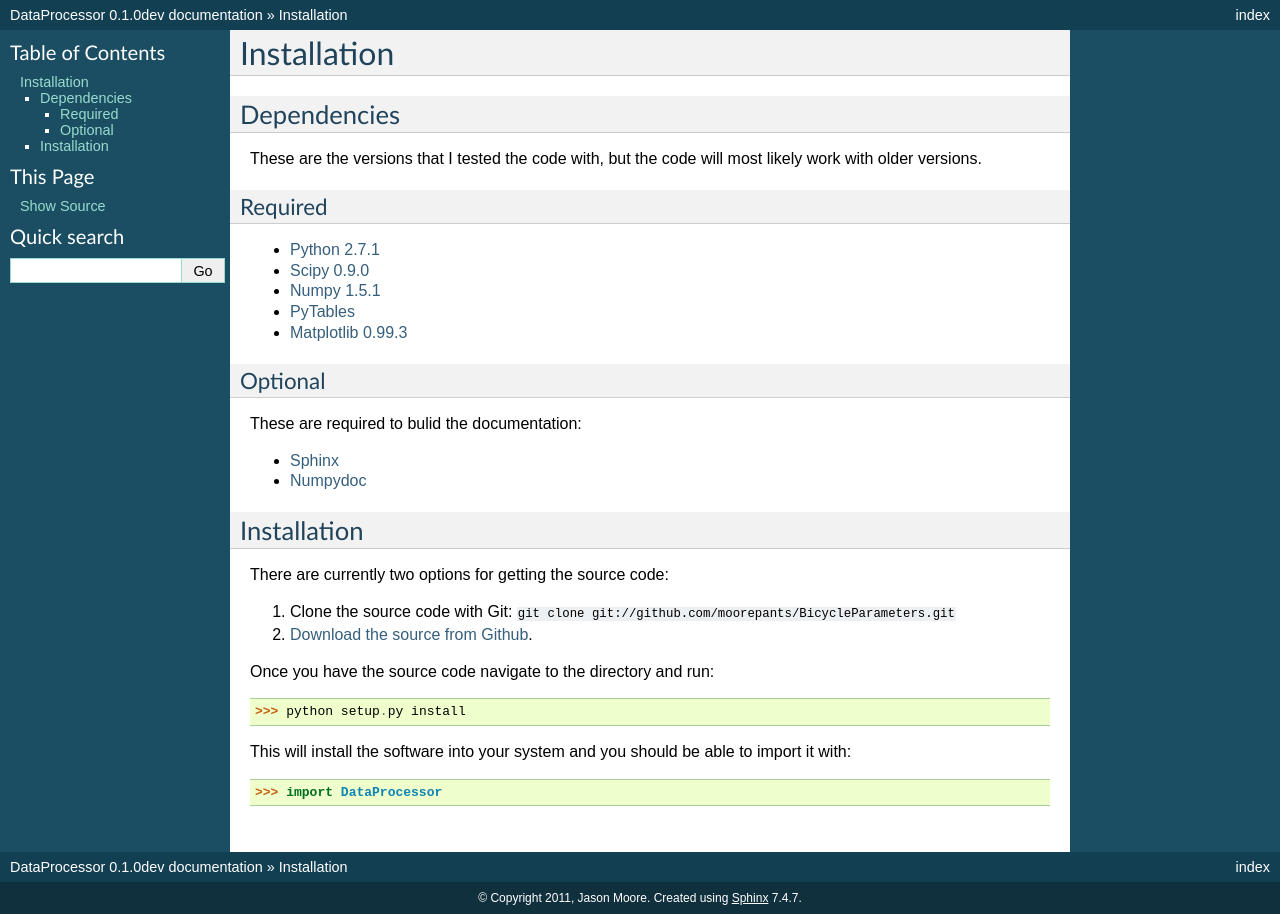
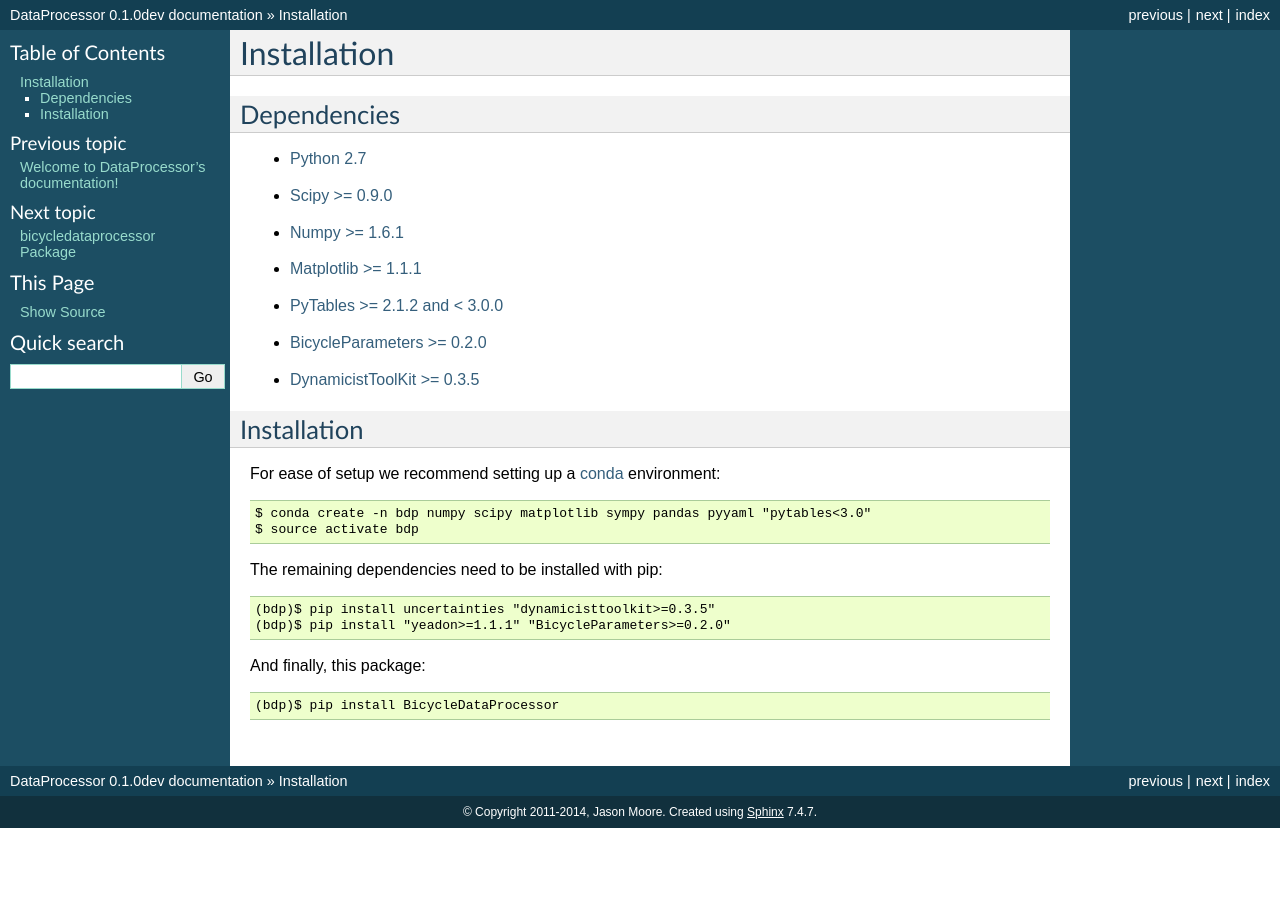
Before and after one commit to moorepants/BicycleDataProcessor, a Sphinx documentation site: the page built from docs/installation.rst, in a window 1280 px wide. Built offline with Sphinx 7.4.7, drawn with Linux system fonts in a browser that asks for light colours; pages that are not in the unit, such as notebooks, are missing from menus.

```diff
--- a/docs/conf.py
+++ b/docs/conf.py
@@ -45,7 +45,7 @@ master_doc = 'index'
 
 # General information about the project.
 project = u'DataProcessor'
-copyright = u'2011, Jason Moore'
+copyright = u'2011-2014, Jason Moore'
 
 # The version info for the project you're documenting, acts as replacement for
 # |version| and |release|, also used in various other places throughout the
--- a/docs/installation.rst
+++ b/docs/installation.rst
@@ -4,40 +4,37 @@ Installation
 
 Dependencies
 ============
-These are the versions that I tested the code with, but the code will most
-likely work with older versions.
 
-Required
---------
-- `Python 2.7.1 <http://www.python.org/>`_
-- `Scipy 0.9.0 <http://www.scipy.org/>`_
-- `Numpy 1.5.1 <http://numpy.scipy.org/>`_
-- `PyTables <http://www.pytables.org>`_
-- `Matplotlib 0.99.3 <http://matplotlib.sourceforge.net/>`_
-
-Optional
---------
-These are required to bulid the documentation:
-
-- `Sphinx <http://sphinx.pocoo.org/>`_
-- `Numpydoc <http://pypi.python.org/pypi/numpydoc>`_
+- `Python 2.7`__
+.. __: http://www.python.org
+- `Scipy >= 0.9.0`__
+.. __: http://www.scipy.org
+- `Numpy >= 1.6.1`__
+.. __: http://numpy.scipy.org
+- `Matplotlib >= 1.1.1`__
+.. __: http://matplotlib.sourceforge.net
+- `PyTables >= 2.1.2 and < 3.0.0`__
+.. __: http://www.pytables.org
+- `BicycleParameters >= 0.2.0`__
+.. __: http://pypi.python.org/pypi/BicycleParameters
+- `DynamicistToolKit >= 0.3.5`__
+.. __: https://github.com/moorepants/DynamicistToolKit
 
 Installation
 ============
 
-There are currently two options for getting the source code:
+For ease of setup we recommend setting up a conda_ environment::
 
-1. Clone the source code with Git: ``git clone
-   git://github.com/moorepants/BicycleParameters.git``
-2. `Download the source from Github`__.
+   $ conda create -n bdp numpy scipy matplotlib sympy pandas pyyaml "pytables<3.0"
+   $ source activate bdp
 
-.. __: https://github.com/moorepants/BicycleParameters
+The remaining dependencies need to be installed with pip::
 
-Once you have the source code navigate to the directory and run::
+   (bdp)$ pip install uncertainties "dynamicisttoolkit>=0.3.5"
+   (bdp)$ pip install "yeadon>=1.1.1" "BicycleParameters>=0.2.0"
 
-  >>> python setup.py install
+And finally, this package::
 
-This will install the software into your system and you should be able to
-import it with::
+   (bdp)$ pip install BicycleDataProcessor
 
-  >>> import DataProcessor
+.. _conda: http://conda.pydata.org/
--- a/docs/style.css
+++ /dev/null
@@ -1 +0,0 @@
-span.mono{font-family:"Courier New"}
```
Also changed, not shown: docs/bicycledataprocessor.rst (renamed from docs/dataprocessor.rst, +7 -7 lines), docs/bicycledataprocessor.test.rst (added, +18 -0 lines), docs/dataprocessor.test.rst (deleted, +0 -10 lines), docs/index.rst (+7 -6 lines), docs/modules.rst (deleted, +0 -7 lines), docs/test_data_processor.rst (deleted, +0 -10 lines), 5 other files.
